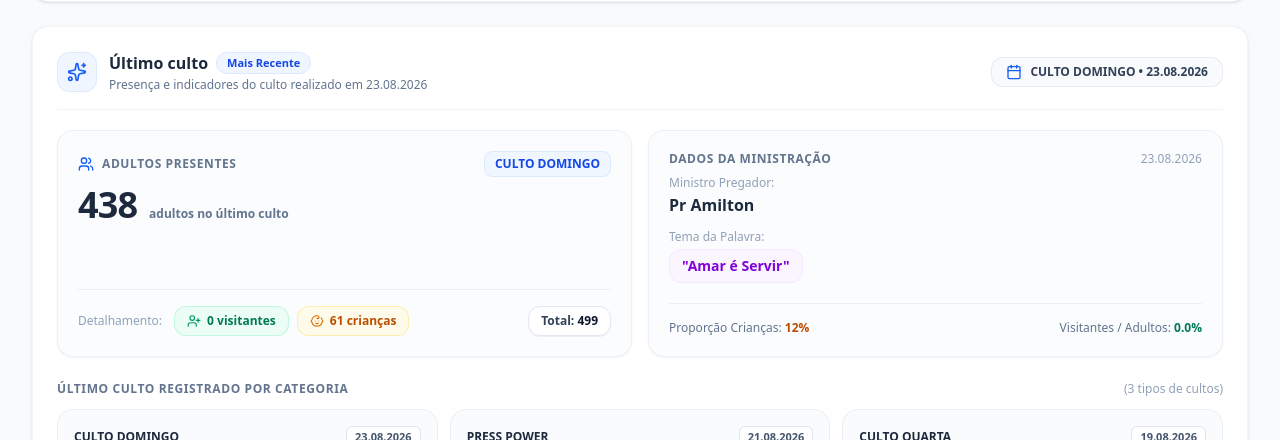
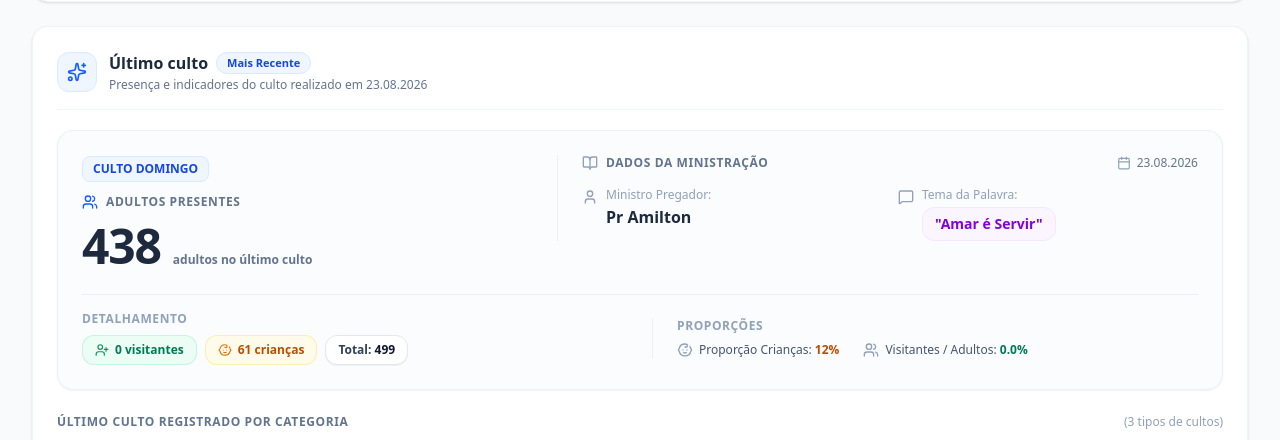
Before and after one commit to leonambrites/dashboard-de-presenca, a React (Vite) app: page / in a window 1280 px wide. Shown: the part 255-695 px from the top of the page. Built offline with nearby package versions, Linux system fonts and the light colour scheme; no server answers.

Commit message:
Update App.tsx

```diff
--- a/src/App.tsx
+++ b/src/App.tsx
@@ -3,7 +3,7 @@ import {
   BarChart, Bar, LineChart, Line, XAxis, YAxis, CartesianGrid, Tooltip as RechartsTooltip, Legend, ResponsiveContainer, LabelList
 } from 'recharts';
 import {
-  Users, UserPlus, Baby, TrendingUp, Calendar, MapPin, FileText, Plus, Calculator, Trash2, Clock, Download, ArrowUpRight, ArrowDownRight, Award, Activity, SlidersHorizontal, Trophy, X, CheckCircle2, Sparkles
+  Users, UserPlus, Baby, TrendingUp, Calendar, MapPin, FileText, Plus, Calculator, Trash2, Clock, Download, ArrowUpRight, ArrowDownRight, Award, Activity, SlidersHorizontal, Trophy, X, CheckCircle2, Sparkles, BookOpen, User, MessageSquare
 } from 'lucide-react';
 import { ReportInputModal } from './components/ReportInputModal';
 import { ServicesTable } from './components/ServicesTable';
@@ -881,104 +881,124 @@ export default function App() {
                       </p>
                     </div>
                   </div>
-
-                  <div className="flex items-center gap-2 bg-slate-50 border border-slate-200/80 px-3.5 py-1.5 rounded-xl self-start sm:self-auto">
-                    <Calendar className="w-4 h-4 text-blue-600 shrink-0" />
-                    <span className="text-xs font-semibold text-slate-700">
-                      {latestServicesInfo.latestOverall.name} • {latestServicesInfo.latestOverall.date}
-                    </span>
-                  </div>
                 </div>
 
-                {/* Grid principal do último culto */}
-                <div className="grid grid-cols-1 lg:grid-cols-12 gap-4">
-
-                  {/* Card 1: Destaque de Adultos no Último Culto com info pequena de visitantes e crianças */}
-                  <div className="lg:col-span-6 bg-slate-50/60 border border-slate-200/60 rounded-2xl p-5 flex flex-col justify-between hover:border-blue-200 transition-all shadow-xs">
-                    <div>
-                      <div className="flex items-center justify-between mb-2">
-                        <div className="flex items-center gap-2">
-                          <Users className="w-4 h-4 text-blue-600" />
-                          <span className="text-xs font-semibold text-slate-500 uppercase tracking-wider">
-                            Adultos Presentes
-                          </span>
-                        </div>
-                        <span className="text-xs text-blue-700 font-semibold bg-blue-50 px-2.5 py-1 rounded-lg border border-blue-100">
+                {/* Card Único Mesclado: Informações do Último Culto */}
+                <div className="bg-slate-50/60 border border-slate-200/60 rounded-2xl p-5 md:p-6 shadow-xs space-y-5">
+                  {/* Linha Superior: Adultos (Esquerda) e Dados da Ministração (Direita) */}
+                  <div className="grid grid-cols-1 lg:grid-cols-12 gap-6 items-start">
+
+                    {/* Bloco Esquerda: Tipo do Culto e Adultos Presentes */}
+                    <div className="lg:col-span-5 flex flex-col justify-between">
+                      <div className="mb-3">
+                        <span className="text-xs text-blue-700 font-semibold bg-blue-50 px-2.5 py-1 rounded-lg border border-blue-100 inline-block">
                           {latestServicesInfo.latestOverall.name}
                         </span>
                       </div>
 
-                      {/* Número Principal de Adultos */}
-                      <div className="flex items-baseline gap-3 my-2">
-                        <span className="text-4xl font-extrabold text-slate-800 tracking-tight">
+                      <div className="flex items-center gap-2 mb-2">
+                        <Users className="w-4 h-4 text-blue-600" />
+                        <span className="text-xs font-semibold text-slate-500 uppercase tracking-wider">
+                          Adultos Presentes
+                        </span>
+                      </div>
+
+                      <div className="flex items-baseline gap-3 my-1">
+                        <span className="text-5xl font-extrabold text-slate-800 tracking-tight">
                           {latestServicesInfo.latestOverall.adults}
                         </span>
                         <span className="text-xs font-semibold text-slate-500">adultos no último culto</span>
                       </div>
                     </div>
 
-                    {/* Info pequena de quantidade de visitantes e crianças */}
-                    <div className="mt-4 pt-4 border-t border-slate-200/60 flex flex-wrap items-center gap-2">
-                      <span className="text-xs text-slate-400 font-medium mr-1">Detalhamento:</span>
-
-                      {/* Info Pequena: Visitantes */}
-                      <div className="inline-flex items-center gap-1.5 px-3 py-1.5 rounded-xl bg-emerald-50 text-emerald-700 border border-emerald-200/60 text-xs font-semibold">
-                        <UserPlus className="w-3.5 h-3.5 text-emerald-600" />
-                        <span>{latestServicesInfo.latestOverall.visitors} visitantes</span>
+                    {/* Bloco Direita: Dados da Ministração */}
+                    <div className="lg:col-span-7 lg:border-l lg:border-slate-200/60 lg:pl-6 space-y-3">
+                      <div className="flex items-center justify-between">
+                        <div className="flex items-center gap-2">
+                          <BookOpen className="w-4 h-4 text-slate-400" />
+                          <span className="text-xs font-semibold text-slate-500 uppercase tracking-wider">
+                            Dados da Ministração
+                          </span>
+                        </div>
+                        <div className="flex items-center gap-1.5 text-xs text-slate-500 font-medium">
+                          <Calendar className="w-3.5 h-3.5 text-slate-400" />
+                          <span>{latestServicesInfo.latestOverall.date}</span>
+                        </div>
                       </div>
 
-                      {/* Info Pequena: Crianças */}
-                      <div className="inline-flex items-center gap-1.5 px-3 py-1.5 rounded-xl bg-amber-50 text-amber-700 border border-amber-200/60 text-xs font-semibold">
-                        <Baby className="w-3.5 h-3.5 text-amber-600" />
-                        <span>{latestServicesInfo.latestOverall.kids} crianças</span>
-                      </div>
-
-                      {/* Info: Total */}
-                      <div className="inline-flex items-center gap-1.5 px-3 py-1.5 rounded-xl bg-white text-slate-700 border border-slate-200 text-xs font-semibold ml-auto shadow-2xs">
-                        <span>Total: <strong className="text-slate-900 font-bold">{latestServicesInfo.latestOverall.total}</strong></span>
+                      <div className="grid grid-cols-1 sm:grid-cols-2 gap-4 pt-1">
+                        {/* Ministro Pregador */}
+                        <div className="flex items-start gap-2">
+                          <User className="w-4 h-4 text-slate-400 mt-0.5 shrink-0" />
+                          <div>
+                            <span className="text-xs text-slate-400 font-medium block">Ministro Pregador:</span>
+                            <p className="text-base font-bold text-slate-800 mt-0.5">
+                              {latestServicesInfo.latestOverall.minister || 'Não informado'}
+                            </p>
+                          </div>
+                        </div>
+
+                        {/* Tema da Palavra */}
+                        <div className="flex items-start gap-2">
+                          <MessageSquare className="w-4 h-4 text-slate-400 mt-0.5 shrink-0" />
+                          <div>
+                            <span className="text-xs text-slate-400 font-medium block">Tema da Palavra:</span>
+                            {latestServicesInfo.latestOverall.theme ? (
+                              <p className="text-sm font-semibold text-purple-700 bg-purple-50 border border-purple-100 px-3 py-1.5 rounded-xl mt-1 inline-block">
+                                "{latestServicesInfo.latestOverall.theme}"
+                              </p>
+                            ) : (
+                              <p className="text-sm font-medium text-slate-400 italic mt-0.5">Sem tema cadastrado</p>
+                            )}
+                          </div>
+                        </div>
                       </div>
                     </div>
                   </div>
 
-                  {/* Card 2: Informações Pastorais / Pregação do Último Culto */}
-                  <div className="lg:col-span-6 bg-slate-50/60 border border-slate-200/60 rounded-2xl p-5 flex flex-col justify-between hover:border-purple-200 transition-all shadow-xs">
-                    <div>
-                      <div className="flex items-center justify-between mb-2">
-                        <span className="text-xs font-semibold text-slate-500 uppercase tracking-wider">
-                          Dados da Ministração
-                        </span>
-                        <span className="text-xs text-slate-400 font-medium">
-                          {latestServicesInfo.latestOverall.date}
-                        </span>
-                      </div>
-
-                      <div className="space-y-3 my-1">
-                        <div>
-                          <span className="text-xs text-slate-400 block font-medium">Ministro Pregador:</span>
-                          <p className="text-base font-bold text-slate-800 mt-0.5">
-                            {latestServicesInfo.latestOverall.minister || 'Não informado'}
-                          </p>
+                  {/* Linha Inferior: Detalhamento (Esquerda) e Proporções (Direita) */}
+                  <div className="border-t border-slate-200/60 pt-4 grid grid-cols-1 lg:grid-cols-12 gap-6 items-center">
+
+                    {/* Detalhamento */}
+                    <div className="lg:col-span-6 space-y-2">
+                      <span className="text-xs font-semibold text-slate-400 uppercase tracking-wider block">
+                        Detalhamento
+                      </span>
+                      <div className="flex flex-wrap items-center gap-2">
+                        {/* Visitantes */}
+                        <div className="inline-flex items-center gap-1.5 px-3 py-1.5 rounded-xl bg-emerald-50 text-emerald-700 border border-emerald-200/60 text-xs font-semibold">
+                          <UserPlus className="w-3.5 h-3.5 text-emerald-600" />
+                          <span>{latestServicesInfo.latestOverall.visitors} visitantes</span>
                         </div>
 
-                        {latestServicesInfo.latestOverall.theme ? (
-                          <div>
-                            <span className="text-xs text-slate-400 block font-medium">Tema da Palavra:</span>
-                            <p className="text-sm font-semibold text-purple-700 bg-purple-50 border border-purple-100 px-3 py-1.5 rounded-xl mt-1 inline-block">
-                              "{latestServicesInfo.latestOverall.theme}"
-                            </p>
-                          </div>
-                        ) : (
-                          <div>
-                            <span className="text-xs text-slate-400 block font-medium">Tema:</span>
-                            <p className="text-sm font-medium text-slate-400 italic mt-0.5">Sem tema cadastrado</p>
-                          </div>
-                        )}
+                        {/* Crianças */}
+                        <div className="inline-flex items-center gap-1.5 px-3 py-1.5 rounded-xl bg-amber-50 text-amber-700 border border-amber-200/60 text-xs font-semibold">
+                          <Baby className="w-3.5 h-3.5 text-amber-600" />
+                          <span>{latestServicesInfo.latestOverall.kids} crianças</span>
+                        </div>
+
+                        {/* Total */}
+                        <div className="inline-flex items-center gap-1.5 px-3 py-1.5 rounded-xl bg-white text-slate-700 border border-slate-200 text-xs font-semibold shadow-2xs">
+                          <span>Total: <strong className="text-slate-900 font-bold">{latestServicesInfo.latestOverall.total}</strong></span>
+                        </div>
                       </div>
                     </div>
 
-                    <div className="mt-4 pt-4 border-t border-slate-200/60 flex items-center justify-between text-xs text-slate-500">
-                      <span>Proporção Crianças: <strong className="text-amber-700 font-bold">{latestServicesInfo.latestOverall.total > 0 ? Math.round((latestServicesInfo.latestOverall.kids / latestServicesInfo.latestOverall.total) * 100) : 0}%</strong></span>
-                      <span>Visitantes / Adultos: <strong className="text-emerald-700 font-bold">{latestServicesInfo.latestOverall.adults > 0 ? ((latestServicesInfo.latestOverall.visitors / latestServicesInfo.latestOverall.adults) * 100).toFixed(1) : '0.0'}%</strong></span>
+                    {/* Proporções */}
+                    <div className="lg:col-span-6 lg:border-l lg:border-slate-200/60 lg:pl-6 space-y-2">
+                      <span className="text-xs font-semibold text-slate-400 uppercase tracking-wider block">
+                        Proporções
+                      </span>
+                      <div className="flex flex-wrap items-center gap-6 text-xs text-slate-600">
+                        <div className="flex items-center gap-1.5">
+                          <Baby className="w-4 h-4 text-slate-400 shrink-0" />
+                          <span>Proporção Crianças: <strong className="text-amber-700 font-bold">{latestServicesInfo.latestOverall.total > 0 ? Math.round((latestServicesInfo.latestOverall.kids / latestServicesInfo.latestOverall.total) * 100) : 0}%</strong></span>
+                        </div>
+                        <div className="flex items-center gap-1.5">
+                          <Users className="w-4 h-4 text-slate-400 shrink-0" />
+                          <span>Visitantes / Adultos: <strong className="text-emerald-700 font-bold">{latestServicesInfo.latestOverall.adults > 0 ? ((latestServicesInfo.latestOverall.visitors / latestServicesInfo.latestOverall.adults) * 100).toFixed(1) : '0.0'}%</strong></span>
+                        </div>
+                      </div>
                     </div>
                   </div>
                 </div>
```
